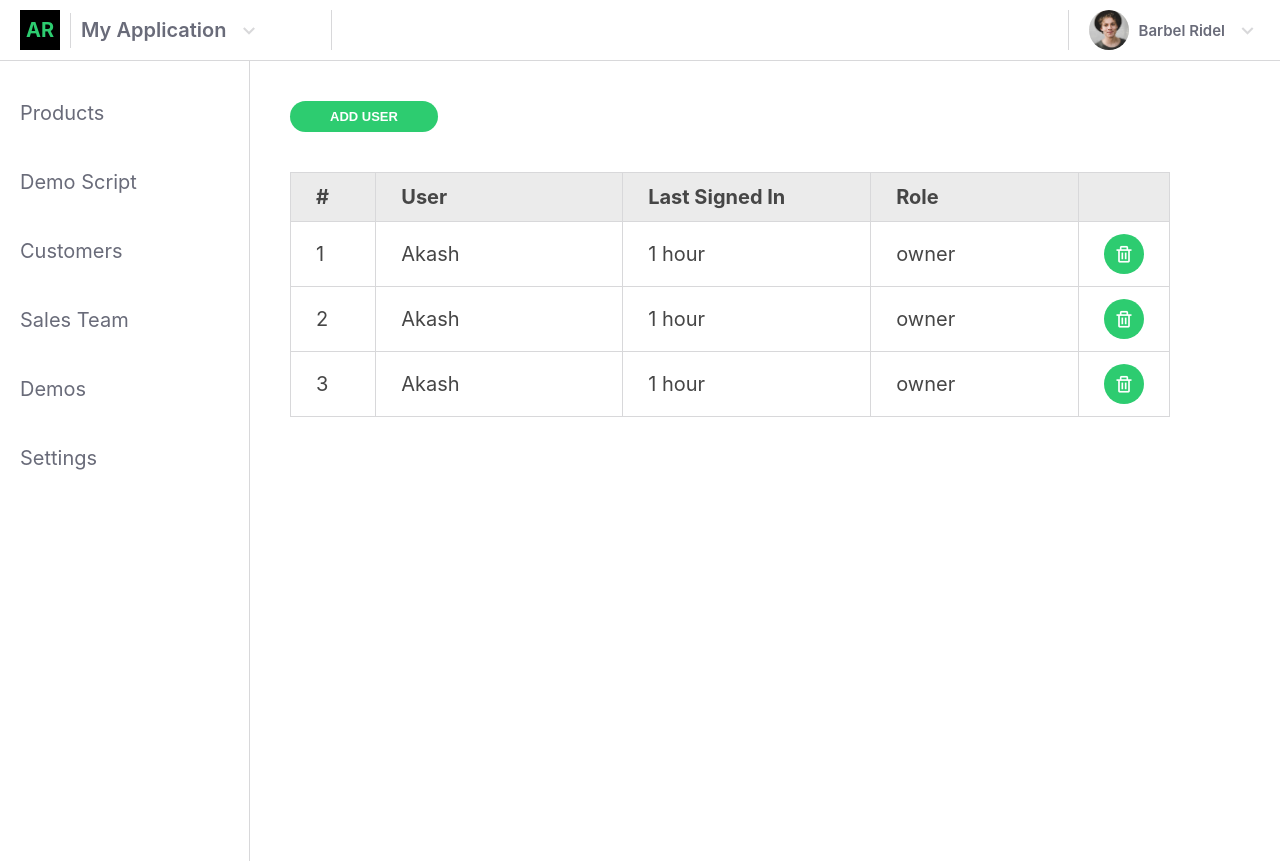
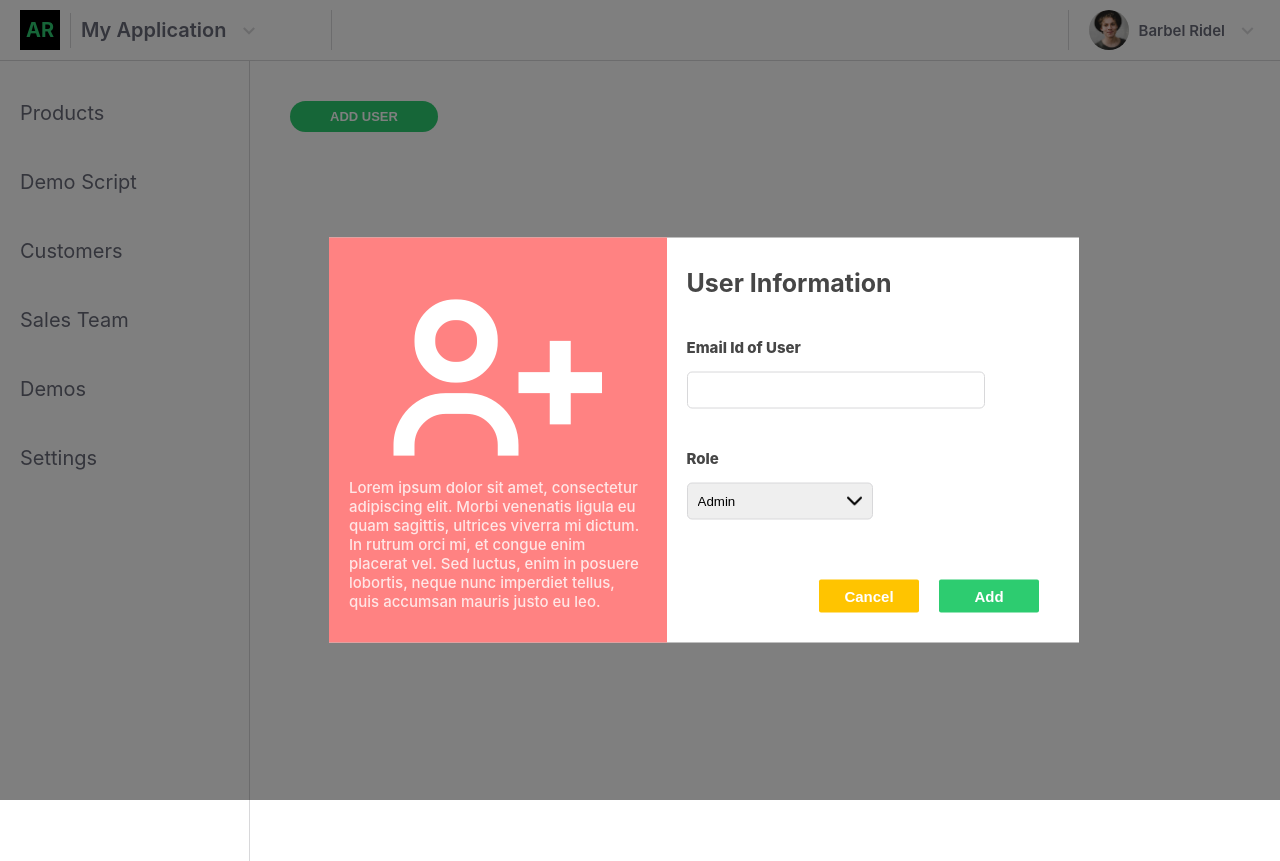
Before and after one commit to akash-1318/hello-ar, a React (Create React App) app: page / in a window 1280 px wide. Both pictures are taken after a click on the button "ADD USER". Built offline with nearby package versions, Linux system fonts and the light colour scheme.

Commit message:
feat - add new user

```diff
--- a/src/components/add-user-modal/addUserModal.js
+++ b/src/components/add-user-modal/addUserModal.js
@@ -1,6 +1,16 @@
 import "./addUserModal.css";
+import {usePrimaryStatesContext} from "../../context/context"
+import { useState } from "react";
 
 function AddUserModal() {
+  const { state, dispatch } = usePrimaryStatesContext();
+  const {userData, modal} = state;
+  const [userInfo, setUserInfo] = useState({
+      role : "Admin",
+      username : "",
+      lastSignedIn : null
+  })
+
   return (
     <>
       <div className="modal__container">
@@ -20,19 +30,23 @@ function AddUserModal() {
             <div className="credential__fields">
               <div className="email__field">
                 <label>Email Id of User</label>
-                <input type="text" />
+                <input type="text" onChange={(e)=> setUserInfo({...userInfo, username : e.target.value})} />
               </div>
               <div className="password__field">
                 <label>Role</label>
-                <select name="role" id="roles" className="cselect">
-                  <option value="volvo">Admin</option>
-                  <option value="saab">Owner</option>
-                  <option value="mercedes">Seller</option>
+                <select name="role" id="roles" onChange={(e) => setUserInfo({...userInfo, role : e.target.value})}>
+                  <option value="Admin">Admin</option>
+                  <option value="Owner">Owner</option>
+                  <option value="Seller">Seller</option>
                 </select>
               </div>
               <div className="modal__cta">
-                  <button className="modal__cta-btn cancel">Cancel</button>
-                  <button className="modal__cta-btn add">Add</button>
+                  <button className="modal__cta-btn cancel" onClick={() => dispatch({type : "SET_MODAL", payload : !modal})}>Cancel</button>
+                  <button className="modal__cta-btn add" onClick={()=>{
+                      if(userInfo.username){
+                        dispatch({type : "ADD_USER", payload : userInfo})
+                      }
+                  }}>Add</button>
               </div>
             </div>
           </div>
--- a/src/components/table/table.js
+++ b/src/components/table/table.js
@@ -1,47 +1,24 @@
 import "./table.css";
+import { usePrimaryStatesContext } from "../../context/context";
 
-function Table() {
+function Table({ user, index }) {
+  const { dispatch } = usePrimaryStatesContext();
+
   return (
-    <table class="styled__table">
-      <thead>
-        <tr>
-          <th>#</th>
-          <th>User</th>
-          <th>Last Signed In</th>
-          <th>Role</th>
-          <th></th>
-        </tr>
-      </thead>
-      <tbody>
-        <tr>
-          <td>1</td>
-          <td>Akash</td>
-          <td>1 hour</td>
-          <td>owner</td>
-          <td>
-            <i class="bx bx-trash"></i>
-          </td>
-        </tr>
-        <tr>
-          <td>2</td>
-          <td>Akash</td>
-          <td>1 hour</td>
-          <td>owner</td>
-          <td>
-            <i class="bx bx-trash"></i>
-          </td>
-        </tr>
-        <tr>
-          <td>3</td>
-          <td>Akash</td>
-          <td>1 hour</td>
-          <td>owner</td>
-          <td>
-            <i class="bx bx-trash"></i>
-          </td>
-        </tr>
-      </tbody>
-    </table>
+    <tr>
+      <td>{index + 1}</td>
+      <td>{user.username}</td>
+      <td>1 hour</td>
+      <td>{user.role}</td>
+      <td>
+        <i
+          class="bx bx-trash"
+          onClick={() => {
+            dispatch({ type: "DELETE_USER", payload: index });
+          }}
+        ></i>
+      </td>
+    </tr>
   );
 }
 
--- /dev/null
+++ b/src/context/context.js
@@ -0,0 +1,32 @@
+import {useContext, createContext, useReducer, useEffect} from "react";
+import {dataReducer} from "../reducer/dataReducer"
+
+const PrimaryStates = createContext();
+
+const initialStates = {
+    userData : [],
+    modal : false,
+}
+
+const PrimaryStatesProvider = ({children}) => {
+
+    const [state, dispatch] = useReducer(dataReducer, initialStates)
+
+    useEffect(()=>{
+        if(state.userData.length >= 0){
+            localStorage.setItem("userData", JSON.stringify(state.userData))
+        }
+    },[state.userData])
+
+    console.log("hello")
+
+    return(
+        <PrimaryStates.Provider value={{state, dispatch}}>
+            {children}
+        </PrimaryStates.Provider>
+    )
+}
+
+const usePrimaryStatesContext = () => useContext(PrimaryStates)
+
+export { PrimaryStatesProvider, usePrimaryStatesContext }
--- a/src/index.js
+++ b/src/index.js
@@ -3,13 +3,16 @@ import ReactDOM from "react-dom/client";
 import "./index.css";
 import App from "./App";
 import { BrowserRouter } from "react-router-dom";
+import { PrimaryStatesProvider } from "./context/context";
 import reportWebVitals from "./reportWebVitals";
 
 const root = ReactDOM.createRoot(document.getElementById("root"));
 root.render(
   <React.StrictMode>
     <BrowserRouter>
-      <App />
+      <PrimaryStatesProvider>
+        <App />
+      </PrimaryStatesProvider>
     </BrowserRouter>
   </React.StrictMode>
 );
--- a/src/pages/setting-page/setting.css
+++ b/src/pages/setting-page/setting.css
@@ -18,3 +18,9 @@
     cursor: pointer;
     outline: none;
 }
+
+.no__data-container {
+    margin-top: 12rem;
+    font-size: 10rem;
+    text-align: center;
+}
--- a/src/pages/setting-page/setting.js
+++ b/src/pages/setting-page/setting.js
@@ -1,17 +1,64 @@
 import "./setting.css";
-import { Header, Sidebar, Table } from "../../components/compExporter";
+import { useEffect, useState } from "react";
+import {
+  Header,
+  Sidebar,
+  Table,
+  AddUserModal,
+} from "../../components/compExporter";
+import { usePrimaryStatesContext } from "../../context/context";
 
 function Setting() {
+  const { state, dispatch } = usePrimaryStatesContext();
+  const { modal, userData } = state;
+
+  let userDatabase = JSON.parse(localStorage.getItem("userData")) || [];
+
+  useEffect(() => {
+    dispatch({ type: "ADD_LOCAL_DATA", payload: userDatabase });
+  }, []);
+
   return (
     <>
       <Header />
       <main className="main__conatiner">
         <Sidebar />
         <section className="main__section">
-          <button className="add__user-btn">ADD USER</button>
+          <button
+            className="add__user-btn"
+            onClick={() => dispatch({ type: "SET_MODAL", payload: !modal })}
+          >
+            ADD USER
+          </button>
           <div className="content__table">
-              <Table/>
+            {userData.length > 0 ? (
+              <>
+                <table class="styled__table">
+                  <thead>
+                    <tr>
+                      <th>#</th>
+                      <th>User</th>
+                      <th>Last Signed In</th>
+                      <th>Role</th>
+                      <th></th>
+                    </tr>
+                  </thead>
+                  <tbody>
+                    {userData.map((user, index) => {
+                      return <Table user={user} key={index} index={index} />;
+                    })}
+                  </tbody>
+                </table>
+              </>
+            ) : (
+              <>
+                <div className="no__data-container">
+                  <p>No User data added!</p>
+                </div>
+              </>
+            )}
           </div>
+          {modal && <AddUserModal />}
         </section>
       </main>
     </>
--- /dev/null
+++ b/src/reducer/dataReducer.js
@@ -0,0 +1,18 @@
+const dataReducer = (state, action) => {
+  switch (action.type) {
+    case "ADD_USER":
+      return {
+        ...state,
+        userData: [...state.userData, action.payload],
+        modal: false,
+      };
+    case "SET_MODAL":
+      return { ...state, modal: action.payload };
+    case "ADD_LOCAL_DATA":
+      return { ...state, userData: action.payload };
+    case "DELETE_USER":
+        return {...state, userData : [...state.userData.filter((data,index) => index !== action.payload)]}
+  }
+};
+
+export { dataReducer };
```
